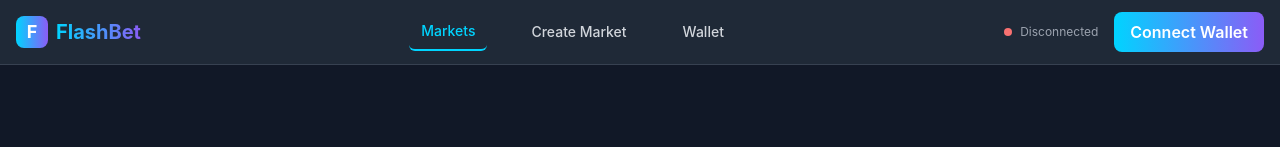
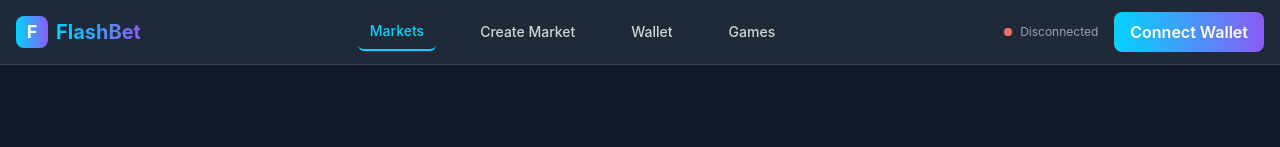
Before and after one commit to Anu062004/Prediction-Market, a React (Vite) app in the folder frontend/: page / in a window 1280 px wide. Shown: the top 147 px of the page. Built offline with nearby package versions, Linux system fonts and the light colour scheme; no server answers; the HTML template or start-up script is replaced by a standard one.

Commit message:
feat(frontend): add Games link in navbar to /mines via nginx

```diff
--- a/frontend/src/components/Navbar.jsx
+++ b/frontend/src/components/Navbar.jsx
@@ -60,6 +60,14 @@ const Navbar = () => {
             >
               Wallet
             </Link>
+            <a
+              href="http://localhost/mines/"
+              target="_blank"
+              rel="noreferrer"
+              className={`px-3 py-2 rounded-md text-sm font-medium transition-colors text-gray-300 hover:text-white`}
+            >
+              Games
+            </a>
           </div>
 
           {/* Status Indicators & Wallet */}
```
